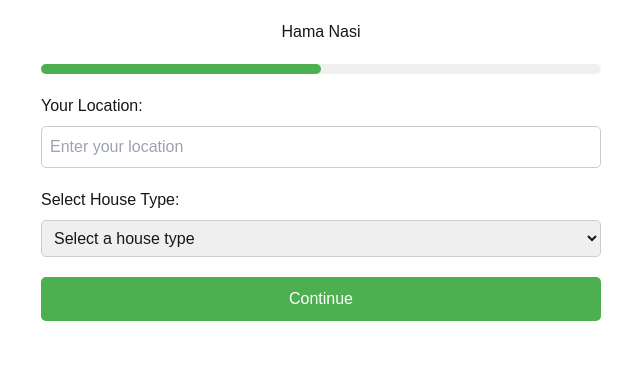
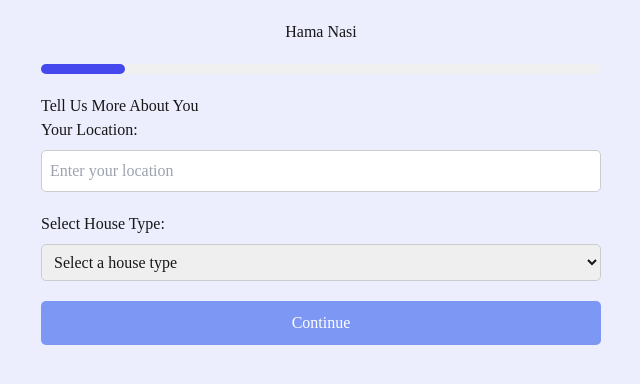
Before and after one commit to JasperMunene/hama-nasi, a Next.js app in the folder client/: page /onboarding/mover in a window 1280 px wide. Shown: the top 384 px of the page, without its empty margins (319-959 px from the left). Built offline with nearby package versions, Linux system fonts and the light colour scheme.

Commit message:
change background colour to blue from black

```diff
--- a/client/src/app/globals.css
+++ b/client/src/app/globals.css
@@ -3,14 +3,14 @@
 @tailwind utilities;
 
 :root {
-  --background: #ffffff;
+  --background: #ECEDFD;
   --foreground: #171717;
 }
 
 @media (prefers-color-scheme: dark) {
   :root {
-    --background: #0a0a0a;
-    --foreground: #ededed;
+    --background: #ECEDFD;
+    --foreground: #000000;
   }
 }
 
@@ -18,7 +18,7 @@
 body {
   color: var(--foreground);
   background: var(--background);
-  font-family: Arial, Helvetica, sans-serif;
+  font-family: Raleway;
 }
 
 @layer base {
--- a/client/src/app/onboarding/mover/page.js
+++ b/client/src/app/onboarding/mover/page.js
@@ -3,31 +3,34 @@
 import { useState } from 'react';
 
 const Mover = () => {
-  // Define state variables for the form fields
+
   const [location, setLocation] = useState('');
   const [houseType, setHouseType] = useState('');
-  const [progress, setProgress] = useState(50);  // Progress bar starts at 50%
+  const [progress, setProgress] = useState(15);
 
-  // Handle the form submission (or continue button click)
+
   const handleContinue = () => {
     console.log('Location:', location);
     console.log('House Type:', houseType);
-    // Here you could proceed to the next step, navigate, or update your app state.
+
   };
 
   return (
     <div className="form-container">
-      {/* Website Name/Heading */}
+
       <header className="header">
         <h1>Hama Nasi</h1>
       </header>
 
-      {/* Progress bar */}
+
       <div className="progress-bar">
         <div className="progress" style={{ width: `${progress}%` }}></div>
       </div>
+      <header classname="header">
+        <h1>Tell Us  More About You</h1>
+      </header>
 
-      {/* Location input field */}
+
       <div className="form-group">
         <label htmlFor="location">Your Location:</label>
         <input
@@ -39,7 +42,7 @@ const Mover = () => {
         />
       </div>
 
-      {/* House type dropdown */}
+
       <div className="form-group">
         <label htmlFor="houseType">Select House Type:</label>
         <select
@@ -56,7 +59,7 @@ const Mover = () => {
         </select>
       </div>
 
-      {/* Continue button */}
+
       <button onClick={handleContinue} className="continue-btn">
         Continue
       </button>
@@ -70,7 +73,10 @@ const Mover = () => {
         }
         .header {
           text-align: center;
+          width: 250;
+          height: 36;
           margin-bottom: 20px;
+          font-colour:#000000;
         }
         .progress-bar {
           width: 100%;
@@ -81,7 +87,7 @@ const Mover = () => {
         }
         .progress {
           height: 100%;
-          background-color: #4caf50; /* Green */
+          background-color: #4548ED; /* Green */
           border-radius: 5px;
         }
         .form-group {
@@ -102,7 +108,7 @@ const Mover = () => {
           width: 100%;
           padding: 10px;
           font-size: 16px;
-          background-color: #4caf50;
+          background-color: #7D97F4;
           color: white;
           border: none;
           border-radius: 5px;
```
